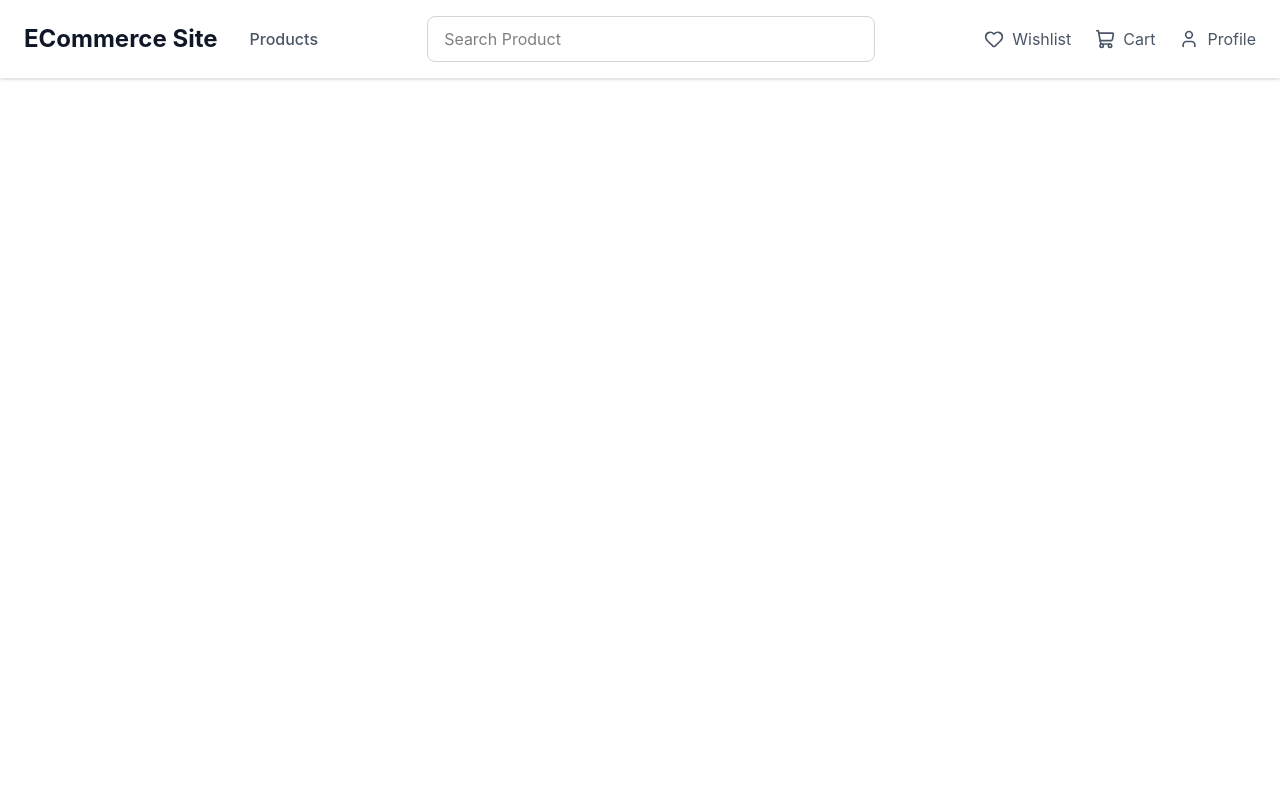
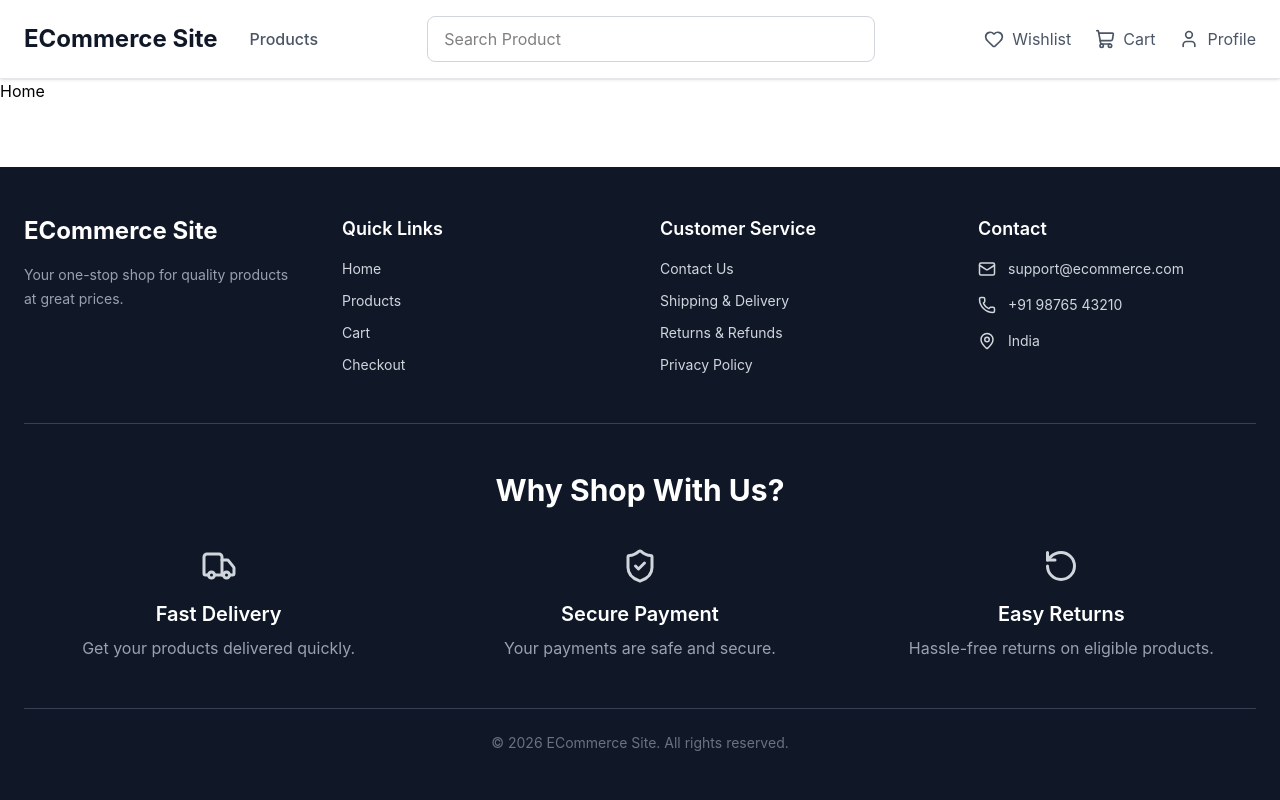
Before and after one commit to Rudraksh1428/eCommerce, a React (Vite) app: page / in a window 1280 px wide. Shown: the top 800 px of the page. Built offline with nearby package versions, Linux system fonts and the light colour scheme.

Commit message:
modified footer

```diff
--- a/src/components/Footer.jsx
+++ b/src/components/Footer.jsx
@@ -1,17 +1,24 @@
 import React from "react";
-import { Mail, Phone, MapPin } from "lucide-react";
+import {
+  Mail,
+  Phone,
+  MapPin,
+  Truck,
+  ShieldCheck,
+  RotateCcw,
+} from "lucide-react";
 import { Link } from "react-router-dom";
 
 const Footer = () => {
   return (
     <footer className="mt-16 bg-gray-900 text-gray-300">
-      <div className="max-w-7xl mx-auto px-6 py-12">
+      <div className="mx-auto max-w-7xl px-6 py-12">
         <div className="grid grid-cols-1 gap-10 md:grid-cols-4">
-
           <div>
             <h2 className="mb-4 text-2xl font-bold text-white">
               ECommerce Site
             </h2>
+
             <p className="text-sm leading-6 text-gray-400">
               Your one-stop shop for quality products at great prices.
             </p>
@@ -21,11 +28,23 @@ const Footer = () => {
             <h3 className="mb-4 text-lg font-semibold text-white">
               Quick Links
             </h3>
+
             <div className="flex flex-col gap-3 text-sm">
-              <Link to="/" className="hover:text-white transition">Home</Link>
-              <Link to="/products" className="hover:text-white transition">Products</Link>
-              <Link to="/cart" className="hover:text-white transition">Cart</Link>
-              <Link to="/checkout" className="hover:text-white transition">Checkout</Link>
+              <Link to="/" className="transition hover:text-white">
+                Home
+              </Link>
+
+              <Link to="/products" className="transition hover:text-white">
+                Products
+              </Link>
+
+              <Link to="/cart" className="transition hover:text-white">
+                Cart
+              </Link>
+
+              <Link to="/checkout" className="transition hover:text-white">
+                Checkout
+              </Link>
             </div>
           </div>
 
@@ -33,18 +52,28 @@ const Footer = () => {
             <h3 className="mb-4 text-lg font-semibold text-white">
               Customer Service
             </h3>
+
             <div className="flex flex-col gap-3 text-sm">
-              <Link to="/contact" className="hover:text-white transition">Contact Us</Link>
-              <Link to="/shipping" className="hover:text-white transition">Shipping & Delivery</Link>
-              <Link to="/returns" className="hover:text-white transition">Returns & Refunds</Link>
-              <Link to="/privacy" className="hover:text-white transition">Privacy Policy</Link>
+              <Link to="/contact" className="transition hover:text-white">
+                Contact Us
+              </Link>
+
+              <Link to="/shipping" className="transition hover:text-white">
+                Shipping & Delivery
+              </Link>
+
+              <Link to="/returns" className="transition hover:text-white">
+                Returns & Refunds
+              </Link>
+
+              <Link to="/privacy" className="transition hover:text-white">
+                Privacy Policy
+              </Link>
             </div>
           </div>
 
           <div>
-            <h3 className="mb-4 text-lg font-semibold text-white">
-              Contact
-            </h3>
+            <h3 className="mb-4 text-lg font-semibold text-white">Contact</h3>
 
             <div className="flex flex-col gap-4 text-sm">
               <div className="flex items-center gap-3">
@@ -63,10 +92,51 @@ const Footer = () => {
               </div>
             </div>
           </div>
-
         </div>
 
-        <div className="mt-10 border-t border-gray-700 pt-6 text-center">
+        <div className="my-12 border-t border-gray-700" />
+
+        <div className="text-center">
+          <h2 className="text-3xl font-bold text-white">Why Shop With Us?</h2>
+
+          <div className="mt-10 grid gap-8 md:grid-cols-3">
+            <div className="flex flex-col items-center">
+              <Truck size={36} className="mb-4" />
+
+              <h3 className="text-xl font-semibold text-white">
+                Fast Delivery
+              </h3>
+
+              <p className="mt-2 text-gray-400">
+                Get your products delivered quickly.
+              </p>
+            </div>
+
+            <div className="flex flex-col items-center">
+              <ShieldCheck size={36} className="mb-4" />
+
+              <h3 className="text-xl font-semibold text-white">
+                Secure Payment
+              </h3>
+
+              <p className="mt-2 text-gray-400">
+                Your payments are safe and secure.
+              </p>
+            </div>
+
+            <div className="flex flex-col items-center">
+              <RotateCcw size={36} className="mb-4" />
+
+              <h3 className="text-xl font-semibold text-white">Easy Returns</h3>
+
+              <p className="mt-2 text-gray-400">
+                Hassle-free returns on eligible products.
+              </p>
+            </div>
+          </div>
+        </div>
+
+        <div className="mt-12 border-t border-gray-700 pt-6 text-center">
           <p className="text-sm text-gray-500">
             © 2026 ECommerce Site. All rights reserved.
           </p>
--- a/src/pages/Home.jsx
+++ b/src/pages/Home.jsx
@@ -1,7 +1,7 @@
 import React from "react";
 
 const Home = () => {
-  return <div className="m-200"></div>;
+  return <div>Home</div>;
 };
 
 export default Home;
```
